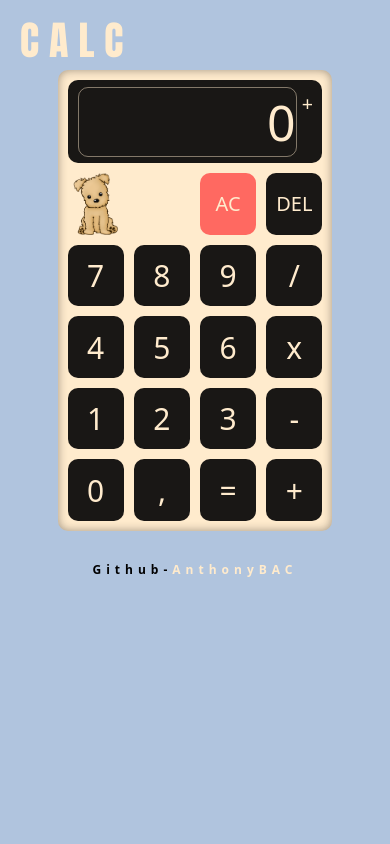
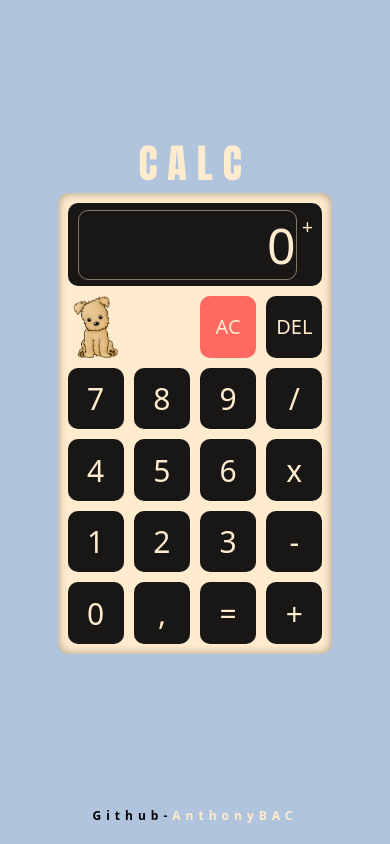
Before and after one commit to AnthonyBAC/Calc_OdinProject, a plain HTML site: page index.html in a window 390 px wide. Drawn offline with Linux system fonts and the light colour scheme.

Commit message:
container

```diff
--- a/calc.css
+++ b/calc.css
@@ -39,10 +39,14 @@ body {
 }
 
 @media (max-width: 1024px) {
-    body {
+
+    body,
+    html {
         min-height: auto;
-        height: auto;
+        height: 100%;
         overflow-x: hidden;
+
+
     }
 }
 
@@ -76,6 +80,13 @@ body {
     text-align: left;
 }
 
+@media (max-width: 1024px) {
+    #title {
+        width: auto;
+        max-width: 350px;
+    }
+}
+
 #calc {
     background-color: blanchedalmond;
     padding: var(--pad);
@@ -97,6 +108,7 @@ body {
     #calc {
         height: auto;
         width: auto;
+
         max-height: auto;
     }
 }
```
